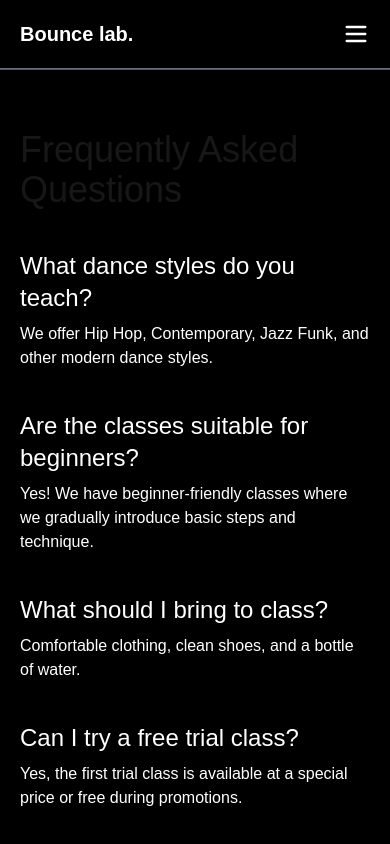
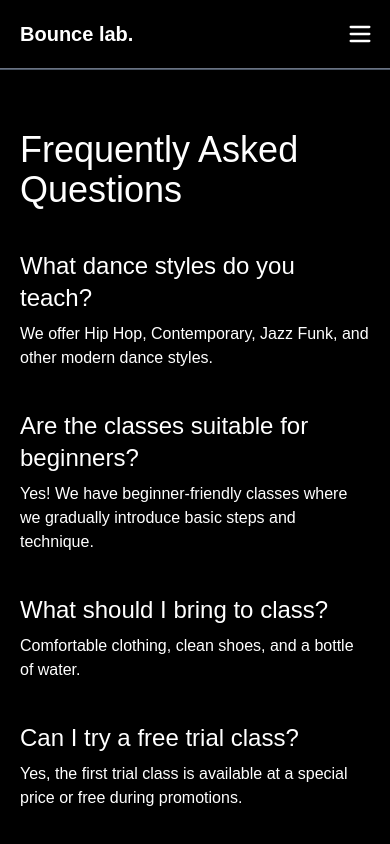
Before and after one commit to Yevhenii770/twerk, a Next.js app: page /faq in a window 390 px wide. Shown: the top 844 px of the page. Built offline with nearby package versions, Linux system fonts and the light colour scheme; no server answers; a web font is replaced by a local one.

Commit message:
burger menu

```diff
--- a/app/(marketing)/faq/page.tsx
+++ b/app/(marketing)/faq/page.tsx
@@ -46,7 +46,9 @@ export default function Faq() {
     <SectionContainer>
       <div className=" p-5 sm:p-5 md:p-0 bg-black h-full w-full">
         <div className="flex flex-col items-center">
-          <h2 className="mb-10 text-4xl mt-10">Frequently Asked Questions</h2>
+          <h2 className="mb-10 text-4xl mt-10 text-white">
+            Frequently Asked Questions
+          </h2>
           <ul>
             {faqs.map((ell, i) => (
               <li key={i} className="mb-10">
--- a/app/(marketing)/layout.tsx
+++ b/app/(marketing)/layout.tsx
@@ -1,6 +1,6 @@
 import Link from "next/link";
 import { Logo } from "@/components/ui/Logo";
-import { BurgerMenu } from "@/components/BurgerMenu";
+import ServerMenu from "@/components/ServerMenu";
 import DashBoardButton from "@/components/DashBoardButton";
 import { Suspense } from "react";
 
@@ -44,7 +44,7 @@ export default function MarketingLayout({
           </div>
 
           {/* Mobile burger menu */}
-          <BurgerMenu />
+          <ServerMenu />
         </div>
       </header>
 
--- /dev/null
+++ b/components/BurgerMenuClient.tsx
@@ -0,0 +1,28 @@
+"use client";
+import { useState } from "react";
+import { Menu, X } from "lucide-react";
+
+export const BurgerMenuClient = ({
+  children,
+}: {
+  children: React.ReactNode;
+}) => {
+  const [isOpen, setIsOpen] = useState(false);
+
+  return (
+    <div className=" md:hidden">
+      <button
+        onClick={() => setIsOpen(!isOpen)}
+        className="p-4 focus:outline-none"
+        aria-label="Toggle menu"
+      >
+        {isOpen ? <X size={28} /> : <Menu size={28} />}
+      </button>
+      {isOpen && (
+        <div className="absolute top-full left-0 w-screen bg-black text-white z-50">
+          {children}
+        </div>
+      )}
+    </div>
+  );
+};
--- a/components/DashBoardButton.tsx
+++ b/components/DashBoardButton.tsx
@@ -7,9 +7,11 @@ const DashBoardButton = async () => {
   return (
     <>
       {user ? (
-        <Link href="/dashboard">
-          <Button variant="underline">Go to Dashboard</Button>
-        </Link>
+        <div className="block md:hidden lg:hidden ">
+          <Link href="/dashboard">
+            <Button variant="underline">Go to Dashboard</Button>
+          </Link>
+        </div>
       ) : (
         <div className="flex items-center space-x-4">
           <Link href="/signin">
--- a/components/ParallaxImage.tsx
+++ /dev/null
@@ -1,28 +0,0 @@
-"use client";
-
-import { motion, useScroll, useTransform } from "framer-motion";
-import { useRef } from "react";
-import Image from "next/image";
-
-export default function ParallaxImage() {
-  const ref = useRef(null);
-  const { scrollYProgress } = useScroll({
-    target: ref,
-    offset: ["start 100%", "150% end"],
-  });
-
-  const y = useTransform(scrollYProgress, [0, 1], ["20px", "100px"]);
-
-  return (
-    <div ref={ref} className="relative w-[200px] h-[200px] overflow-hidden">
-      <motion.div style={{ y }} className="w-full h-full">
-        <Image
-          src="/red_sample.png"
-          alt="Parallax example"
-          fill
-          className="object-cover"
-        />
-      </motion.div>
-    </div>
-  );
-}
--- /dev/null
+++ b/components/ServerMenu.tsx
@@ -0,0 +1,28 @@
+import Link from "next/link";
+import { BurgerMenuClient } from "./BurgerMenuClient";
+import DashBoardButton from "./DashBoardButton";
+import { Suspense } from "react";
+
+export default async function ServerMenu() {
+  return (
+    <BurgerMenuClient>
+      <div className="flex flex-col divide-y divide-gray-700">
+        <Link href="/classes" className="p-4 hover:bg-blue-600">
+          Classes
+        </Link>
+
+        <Link href="/about" className="p-4 hover:bg-blue-600">
+          About
+        </Link>
+
+        <Link href="/faq" className="p-4 hover:bg-blue-600">
+          FAQ
+        </Link>
+
+        <Suspense fallback={<div className="p-4">...</div>}>
+          <DashBoardButton />
+        </Suspense>
+      </div>
+    </BurgerMenuClient>
+  );
+}
```
